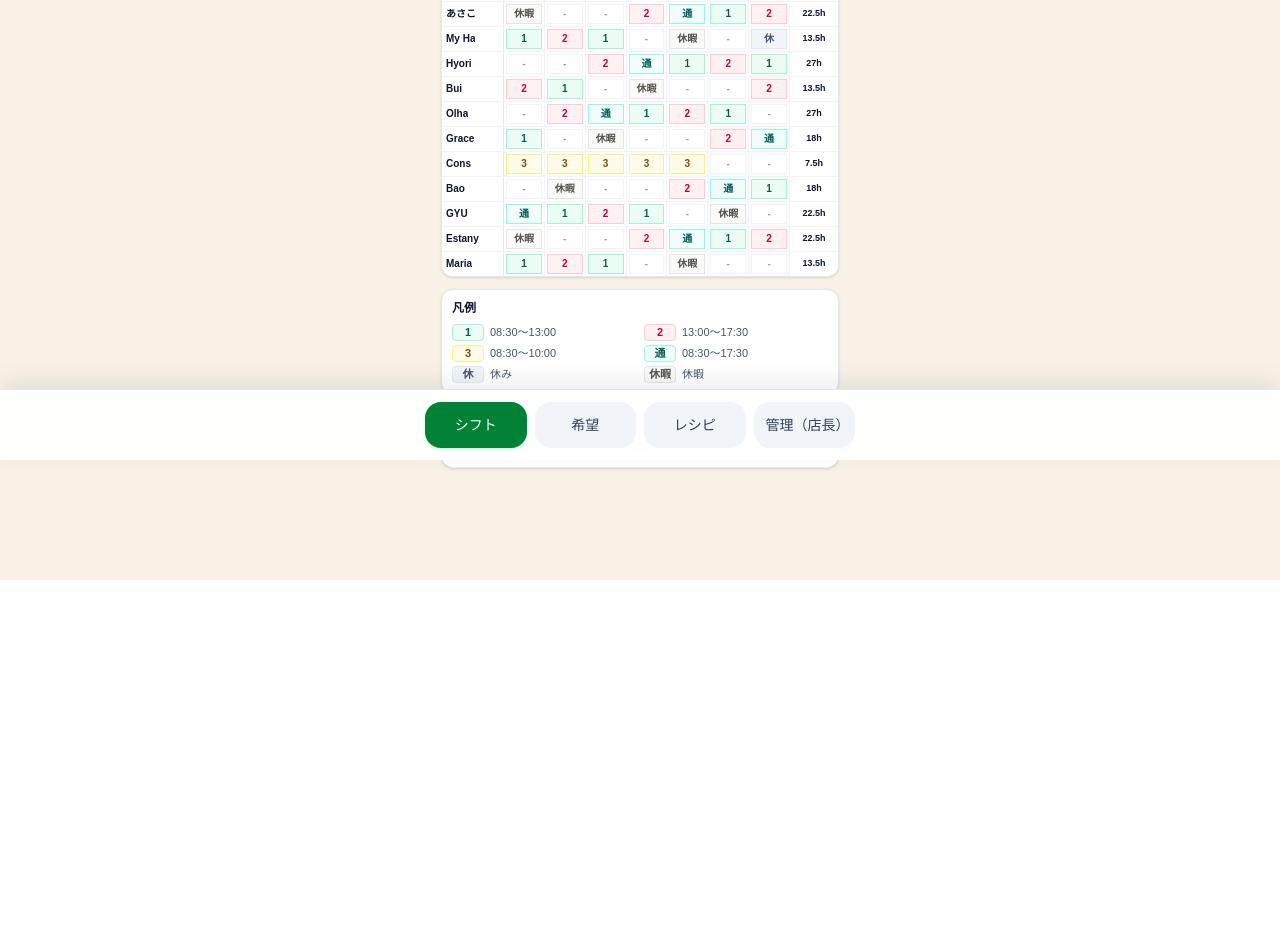
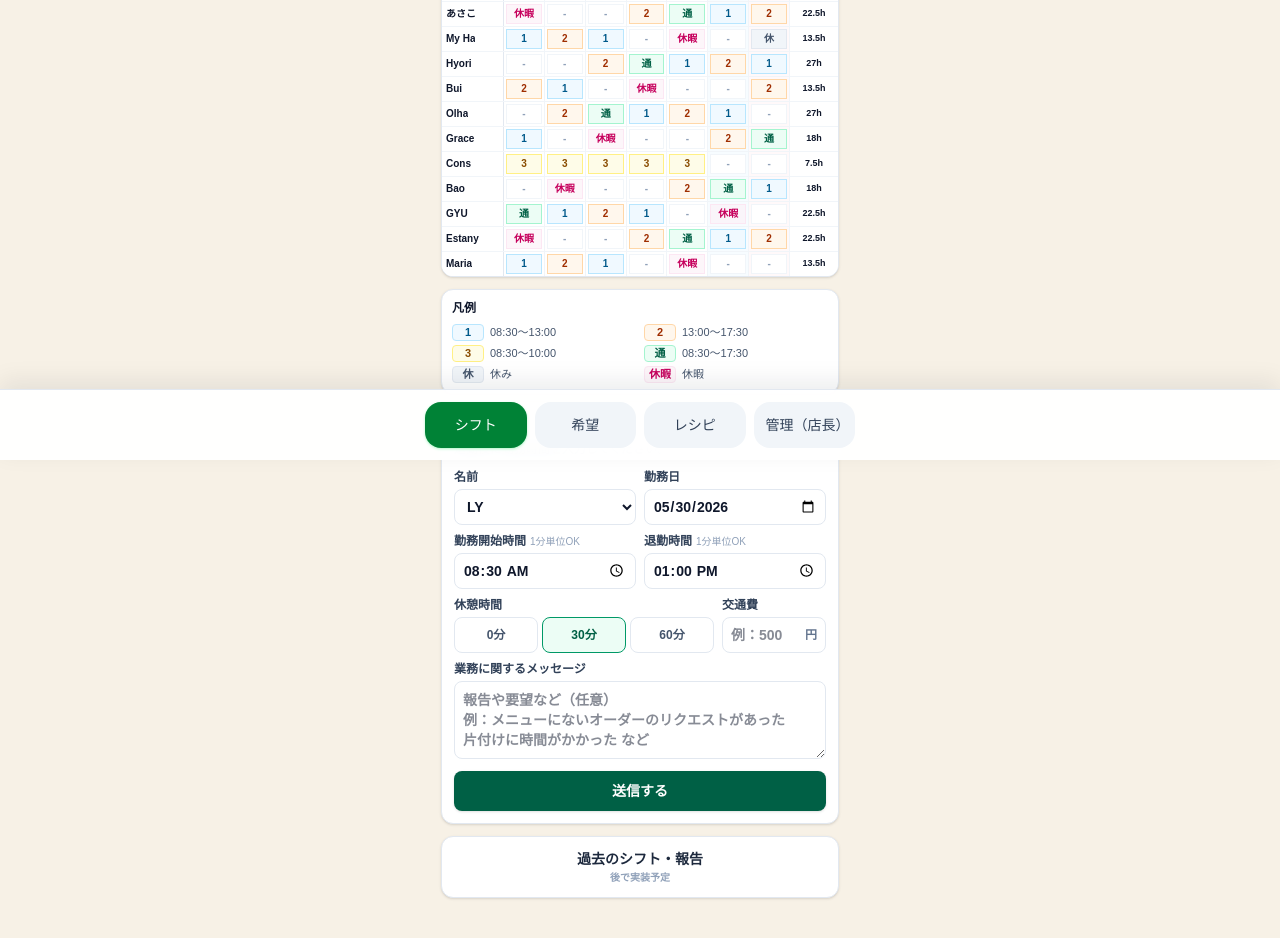
Before and after one commit to tantik/cafe-shift, a Next.js app: page /shifts in a window 1280 px wide. Shown: the part 340-1278 px from the top of the page. Before the commit the page ends 920 px from the top, so only its background shows below. Built offline with nearby package versions, Linux system fonts and the light colour scheme.

Commit message:
степ

```diff
--- a/src/app/shifts/page.tsx
+++ b/src/app/shifts/page.tsx
@@ -28,8 +28,11 @@ type Assignment = {
   shift: WorkerShiftCode;
 };
 
+type BreakMinutes = "0" | "30" | "60";
+
 const selfEmployeeId = "ly";
 const baseWeekStart = DEMO_START_DATE;
+const defaultReportDate = addDays(baseWeekStart, 14);
 const weekdays = ["月", "火", "水", "木", "金", "土", "日"];
 
 const employees: Employee[] = [
@@ -136,11 +139,11 @@ function getShiftCellMeta(shiftCode: WorkerShiftCode) {
     vacation: "休暇",
   };
   const styles: Record<WorkerWorkShiftCode, string> = {
-    shift_1: "border-emerald-200 bg-emerald-50 text-emerald-800",
-    shift_2: "border-rose-200 bg-rose-50 text-rose-700",
+    shift_1: "border-sky-200 bg-sky-50 text-sky-800",
+    shift_2: "border-orange-200 bg-orange-50 text-orange-800",
     shift_3: "border-yellow-200 bg-yellow-50 text-yellow-800",
-    full_day: "border-teal-200 bg-teal-50 text-teal-800",
-    vacation: "border-stone-200 bg-stone-50 text-stone-600",
+    full_day: "border-emerald-200 bg-emerald-50 text-emerald-800",
+    vacation: "border-pink-100 bg-pink-50/70 text-pink-700",
   };
 
   return {
@@ -192,15 +195,54 @@ function ShiftsContent() {
   const { t } = useI18n();
   const [weekOffset, setWeekOffset] = useState(2);
   const [todayKey, setTodayKey] = useState<string | null>(null);
+  const [reportName, setReportName] = useState(selfEmployeeId);
+  const [reportDate, setReportDate] = useState(defaultReportDate);
+  const [reportStartTime, setReportStartTime] = useState("08:30");
+  const [reportEndTime, setReportEndTime] = useState("13:00");
+  const [reportBreakMinutes, setReportBreakMinutes] = useState<BreakMinutes>("30");
+  const [reportTransportation, setReportTransportation] = useState("");
+  const [reportMessage, setReportMessage] = useState("");
+  const [reportError, setReportError] = useState("");
+  const [reportSuccess, setReportSuccess] = useState("");
 
   const weekStart = addDays(baseWeekStart, weekOffset * 7);
   const weekDays = useMemo(() => getWeekDays(weekStart), [weekStart]);
   const assignments = useMemo(() => createAssignments(weekDays), [weekDays]);
 
   useEffect(() => {
-    const timer = window.setTimeout(() => setTodayKey(getClientDateKey()), 0);
+    const timer = window.setTimeout(() => {
+      const clientDateKey = getClientDateKey();
+      setTodayKey(clientDateKey);
+      setReportDate(clientDateKey);
+    }, 0);
     return () => window.clearTimeout(timer);
   }, []);
+
+  function submitReport() {
+    setReportError("");
+    setReportSuccess("");
+
+    if (
+      !reportName ||
+      !reportDate ||
+      !reportStartTime ||
+      !reportEndTime ||
+      !reportBreakMinutes ||
+      reportTransportation.trim() === ""
+    ) {
+      setReportError(t("shifts.dailyReportRequiredError"));
+      return;
+    }
+
+    const transportationCost = Number(reportTransportation);
+    if (Number.isNaN(transportationCost) || transportationCost < 0) {
+      setReportError(t("shifts.dailyReportRequiredError"));
+      return;
+    }
+
+    setReportSuccess(t("shifts.dailyReportSuccessDemo"));
+    setReportMessage("");
+  }
 
   return (
     <div className="space-y-3 pb-4">
@@ -241,6 +283,130 @@ function ShiftsContent() {
               </div>
             );
           })}
+        </div>
+      </section>
+
+      <section className="rounded-xl border border-slate-200 bg-white p-3 shadow-sm">
+        <div>
+          <h2 className="text-sm font-bold text-slate-950">{t("shifts.dailyReportTitle")}</h2>
+          <p className="mt-0.5 text-xs text-slate-500">{t("shifts.dailyReportSubtitle")}</p>
+        </div>
+
+        <div className="mt-3 space-y-2">
+          <div className="grid grid-cols-2 gap-2">
+            <label className="block text-xs font-semibold text-slate-700">
+              {t("shifts.reportName")}
+              <select
+                value={reportName}
+                onChange={(event) => setReportName(event.target.value)}
+                className="mt-1 h-9 w-full rounded-lg border border-slate-200 bg-white px-2 text-sm text-slate-900"
+              >
+                {employees.map((employee) => (
+                  <option key={employee.id} value={employee.id}>
+                    {employee.name}
+                  </option>
+                ))}
+              </select>
+            </label>
+
+            <label className="block text-xs font-semibold text-slate-700">
+              {t("shifts.reportDate")}
+              <input
+                type="date"
+                value={reportDate}
+                onChange={(event) => setReportDate(event.target.value)}
+                className="mt-1 h-9 w-full rounded-lg border border-slate-200 px-2 text-sm text-slate-900"
+              />
+            </label>
+          </div>
+
+          <div className="grid grid-cols-2 gap-2">
+            <label className="block text-xs font-semibold text-slate-700">
+              {t("shifts.reportStartTime")}
+              <span className="ml-1 text-[10px] font-medium text-slate-400">{t("shifts.reportOneMinuteOk")}</span>
+              <input
+                type="time"
+                step="60"
+                value={reportStartTime}
+                onChange={(event) => setReportStartTime(event.target.value)}
+                className="mt-1 h-9 w-full rounded-lg border border-slate-200 px-2 text-sm text-slate-900"
+              />
+            </label>
+
+            <label className="block text-xs font-semibold text-slate-700">
+              {t("shifts.reportEndTime")}
+              <span className="ml-1 text-[10px] font-medium text-slate-400">{t("shifts.reportOneMinuteOk")}</span>
+              <input
+                type="time"
+                step="60"
+                value={reportEndTime}
+                onChange={(event) => setReportEndTime(event.target.value)}
+                className="mt-1 h-9 w-full rounded-lg border border-slate-200 px-2 text-sm text-slate-900"
+              />
+            </label>
+          </div>
+
+          <div className="grid grid-cols-[1fr_104px] gap-2">
+            <div>
+              <p className="text-xs font-semibold text-slate-700">{t("shifts.reportBreakTime")}</p>
+              <div className="mt-1 grid grid-cols-3 gap-1">
+                {(["0", "30", "60"] as BreakMinutes[]).map((minutes) => (
+                  <button
+                    key={minutes}
+                    type="button"
+                    onClick={() => setReportBreakMinutes(minutes)}
+                    className={`h-9 rounded-lg border text-xs font-bold ${
+                      reportBreakMinutes === minutes
+                        ? "border-emerald-600 bg-emerald-50 text-emerald-800"
+                        : "border-slate-200 bg-white text-slate-600"
+                    }`}
+                  >
+                    {minutes}
+                    {t("shifts.reportMinutes")}
+                  </button>
+                ))}
+              </div>
+            </div>
+
+            <label className="block text-xs font-semibold text-slate-700">
+              {t("shifts.reportTransportation")}
+              <div className="mt-1 flex h-9 items-center rounded-lg border border-slate-200 bg-white px-2">
+                <input
+                  type="number"
+                  min="0"
+                  value={reportTransportation}
+                  onChange={(event) => setReportTransportation(event.target.value)}
+                  placeholder={t("shifts.reportTransportationPlaceholder")}
+                  className="min-w-0 flex-1 text-sm text-slate-900 outline-none"
+                />
+                <span className="text-xs font-semibold text-slate-500">円</span>
+              </div>
+            </label>
+          </div>
+
+          <label className="block text-xs font-semibold text-slate-700">
+            {t("shifts.reportMessage")}
+            <textarea
+              value={reportMessage}
+              onChange={(event) => setReportMessage(event.target.value)}
+              placeholder={t("shifts.reportMessagePlaceholder")}
+              rows={3}
+              className="mt-1 w-full rounded-lg border border-slate-200 px-2 py-2 text-sm text-slate-900"
+            />
+          </label>
+
+          {reportError ? <p className="rounded-lg bg-rose-50 px-2 py-1.5 text-xs font-semibold text-rose-700">{reportError}</p> : null}
+          {reportSuccess ? (
+            <p className="rounded-lg bg-emerald-50 px-2 py-1.5 text-xs font-semibold text-emerald-700">{reportSuccess}</p>
+          ) : null}
+
+          <button
+            type="button"
+            onClick={submitReport}
+            className="h-10 w-full rounded-lg bg-emerald-800 text-sm font-bold text-white shadow-sm"
+          >
+            {t("shifts.reportSubmit")}
+          </button>
         </div>
       </section>
 
@@ -323,10 +489,6 @@ function WeekTable({
                   <div
                     key={day.key}
                     className={`flex h-6 items-center justify-center border-r border-slate-100 px-0.5 ${
-                      day.key === todayKey
-                        ? "bg-emerald-50/70 ring-1 ring-inset ring-emerald-200"
-                        : ""
-                    } ${
                       day.weekdayIndex === 5 ? "bg-sky-50/50" : day.weekdayIndex === 6 ? "bg-rose-50/40" : ""
                     }`}
                   >
--- a/src/lib/i18n/dictionaries.ts
+++ b/src/lib/i18n/dictionaries.ts
@@ -508,6 +508,22 @@ export const dictionaries: Record<AppLanguage, Record<string, string>> = {
     "shifts.you": "あなた",
     "shifts.staffing": "人数",
     "shifts.legend": "凡例",
+    "shifts.dailyReportTitle": "勤務報告",
+    "shifts.dailyReportSubtitle": "退勤後に勤務時間を入力してください。",
+    "shifts.reportName": "名前",
+    "shifts.reportDate": "勤務日",
+    "shifts.reportStartTime": "勤務開始時間",
+    "shifts.reportEndTime": "退勤時間",
+    "shifts.reportOneMinuteOk": "1分単位OK",
+    "shifts.reportBreakTime": "休憩時間",
+    "shifts.reportMinutes": "分",
+    "shifts.reportTransportation": "交通費",
+    "shifts.reportTransportationPlaceholder": "例：500",
+    "shifts.reportMessage": "業務に関するメッセージ",
+    "shifts.reportMessagePlaceholder": "報告や要望など（任意）\n例：メニューにないオーダーのリクエストがあった\n片付けに時間がかかった など",
+    "shifts.reportSubmit": "送信する",
+    "shifts.dailyReportSuccessDemo": "勤務報告を送信しました（デモ）",
+    "shifts.dailyReportRequiredError": "必須項目を入力してください。",
     "shifts.quickActions": "クイックアクション",
     "shifts.shiftRequest": "シフト希望",
     "shifts.suggestions": "提案・改善",
@@ -1054,6 +1070,22 @@ export const dictionaries: Record<AppLanguage, Record<string, string>> = {
     "shifts.you": "You",
     "shifts.staffing": "Staffing",
     "shifts.legend": "Legend",
+    "shifts.dailyReportTitle": "Work Report",
+    "shifts.dailyReportSubtitle": "Enter your work time after clocking out.",
+    "shifts.reportName": "Name",
+    "shifts.reportDate": "Work date",
+    "shifts.reportStartTime": "Start time",
+    "shifts.reportEndTime": "End time",
+    "shifts.reportOneMinuteOk": "1-min OK",
+    "shifts.reportBreakTime": "Break time",
+    "shifts.reportMinutes": "min",
+    "shifts.reportTransportation": "Transport",
+    "shifts.reportTransportationPlaceholder": "Ex: 500",
+    "shifts.reportMessage": "Work message",
+    "shifts.reportMessagePlaceholder": "Reports or requests (optional)\nExample: a customer requested an off-menu order\nCleanup took longer than usual",
+    "shifts.reportSubmit": "Submit",
+    "shifts.dailyReportSuccessDemo": "Work report submitted (demo).",
+    "shifts.dailyReportRequiredError": "Please fill in all required fields.",
     "shifts.quickActions": "Quick Actions",
     "shifts.shiftRequest": "Shift Request",
     "shifts.suggestions": "Suggestions",
@@ -1600,6 +1632,22 @@ export const dictionaries: Record<AppLanguage, Record<string, string>> = {
     "shifts.you": "Вы",
     "shifts.staffing": "Люди",
     "shifts.legend": "Легенда",
+    "shifts.dailyReportTitle": "Отчёт о смене",
+    "shifts.dailyReportSubtitle": "Введите рабочее время после окончания смены.",
+    "shifts.reportName": "Имя",
+    "shifts.reportDate": "Дата смены",
+    "shifts.reportStartTime": "Начало",
+    "shifts.reportEndTime": "Окончание",
+    "shifts.reportOneMinuteOk": "с точностью до 1 мин",
+    "shifts.reportBreakTime": "Перерыв",
+    "shifts.reportMinutes": "мин",
+    "shifts.reportTransportation": "Транспорт",
+    "shifts.reportTransportationPlaceholder": "Напр.: 500",
+    "shifts.reportMessage": "Сообщение по работе",
+    "shifts.reportMessagePlaceholder": "Отчёт или пожелания (необязательно)\nНапример: был запрос на позицию вне меню\nУборка заняла больше времени",
+    "shifts.reportSubmit": "Отправить",
+    "shifts.dailyReportSuccessDemo": "Отчёт о смене отправлен (демо).",
+    "shifts.dailyReportRequiredError": "Заполните обязательные поля.",
     "shifts.quickActions": "Быстрые действия",
     "shifts.shiftRequest": "Пожелания по сменам",
     "shifts.suggestions": "Предложения",
```
